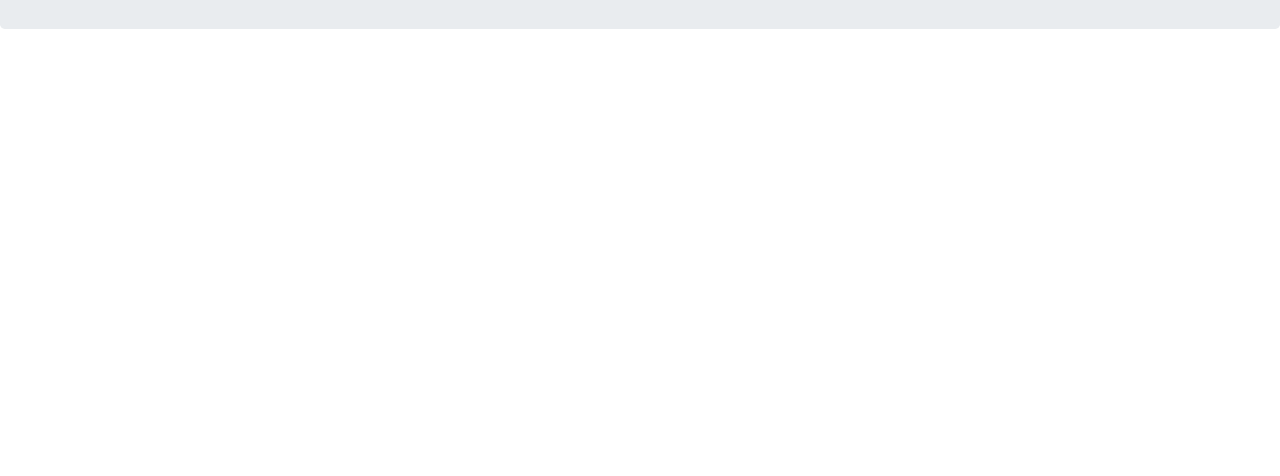
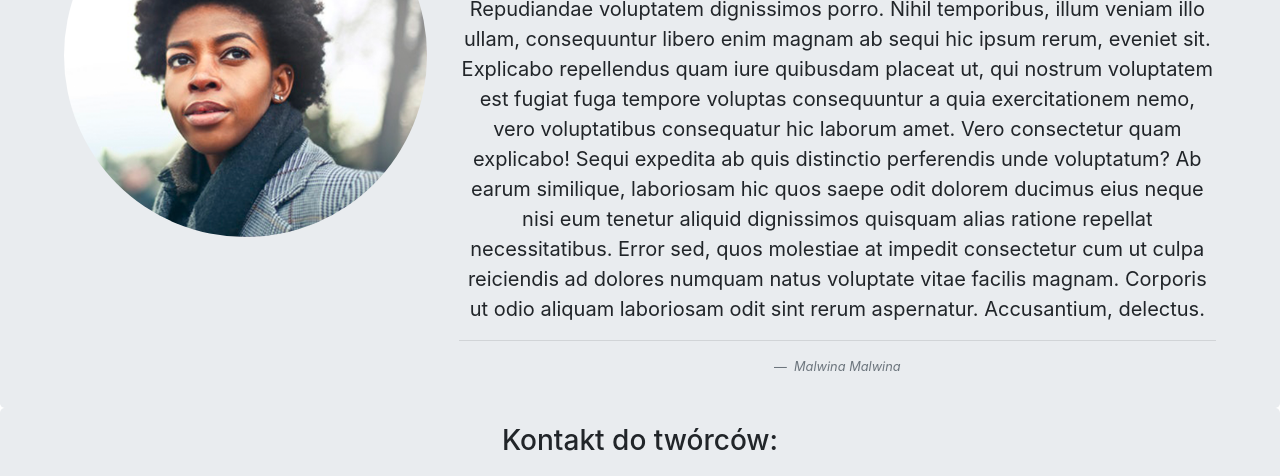
Before and after one commit to paulinabocian/team1-rwd-project, a plain HTML site: page index.html in a window 1280 px wide. Shown: the part 2320-2796 px from the top of the page. Before the commit the page ends 2349 px from the top, so only its background shows below. Drawn offline with Linux system fonts and the light colour scheme.

Commit message:
new_menu

```diff
--- a/index.html
+++ b/index.html
@@ -45,6 +45,9 @@
             </li>
             <li class="nav-item">
               <a href="#clients" class="nav-link">Opinie klientów</a>
+            </li>
+            <li class="nav-item">
+              <a href="#author" class="nav-link">Autor</a>
             </li>
             <li class="nav-item">
               <a href="#contact" class="nav-link">Kontakt</a>
@@ -107,7 +110,7 @@
           <div class="row text-center">
             <div class="col-md-4">
               <div class="resource">
-                <i class="fab fa-js-square fa-5x"></i>
+                <i class="fa fa-solid fa-code fa-5x"></i>
                 <h3>Javascript</h3>
                 <p>
                   Lorem ipsum dolor sit amet consectetur adipisicing elit. Ullam
@@ -119,7 +122,7 @@
             </div>
             <div class="col-md-4">
               <div class="resource">
-                <i class="fas fa-terminal fa-5x"></i>
+                <i class="fa fa-solid fa-window-maximize fa-5x"></i>
                 <h3>Konsola</h3>
                 <p>
                   Lorem ipsum dolor sit amet consectetur adipisicing elit. Ullam
@@ -131,7 +134,7 @@
             </div>
             <div class="col-md-4">
               <div class="resource">
-                <i class="fab fa-btc fa-5x"></i>
+                <i class="fa fa-duotone fa-wallet fa-5x"></i>
                 <h3>Krypto</h3>
                 <p>
                   Lorem ipsum dolor sit amet consectetur adipisicing elit. Ullam
@@ -209,6 +212,43 @@
     </div>
     <!--- End CLIENTS Section -->
 
+    <!-- start authors section  -->
+
+    <div id="author">
+      <div class="jumbotron">
+        <div class="heading col-12">
+          <h3 class="text-center">O autorze:</h3>
+        </div>
+        <div class="row text-center">
+          <div class="col-12">
+            <div class="row">
+              <div class="col-md-3 col-lg-4 col-xl-4">
+                <img
+                  class="client img-fluid"
+                  src="img/client2.png"
+                  alt="client2"
+                />
+              </div>
+              <div class="col-md-9 col-lg-8 col-xl-8">
+                <blockquote class="blockquote text-center">
+                  <p>
+                   Lorem ipsum dolor, sit amet consectetur adipisicing elit. Ipsum at dignissimos incidunt quasi assumenda quo reiciendis, commodi neque cupiditate laudantium est omnis fuga, quisquam deleniti, architecto ratione quis itaque nesciunt.
+                   Voluptatibus fuga nihil quisquam odio reprehenderit omnis doloribus architecto. Repudiandae voluptatem dignissimos porro. Nihil temporibus, illum veniam illo ullam, consequuntur libero enim magnam ab sequi hic ipsum rerum, eveniet sit.
+                   Explicabo repellendus quam iure quibusdam placeat ut, qui nostrum voluptatem est fugiat fuga tempore voluptas consequuntur a quia exercitationem nemo, vero voluptatibus consequatur hic laborum amet. Vero consectetur quam explicabo!
+                   Sequi expedita ab quis distinctio perferendis unde voluptatum? Ab earum similique, laboriosam hic quos saepe odit dolorem ducimus eius neque nisi eum tenetur aliquid dignissimos quisquam alias ratione repellat necessitatibus.
+                   Error sed, quos molestiae at impedit consectetur cum ut culpa reiciendis ad dolores numquam natus voluptate vitae facilis magnam. Corporis ut odio aliquam laboriosam odit sint rerum aspernatur. Accusantium, delectus.
+                  </p>
+                </blockquote>
+                <hr class="jumbo-line" />
+                <footer class="blockquote-footer">
+                  <cite>Malwina Malwina</cite>
+                </footer>
+              </div>
+            </div>
+          </div>
+        </div>
+      </div>
+    </div>
     <!-- start contact -->
     <div id="contact">
       <footer>
```
